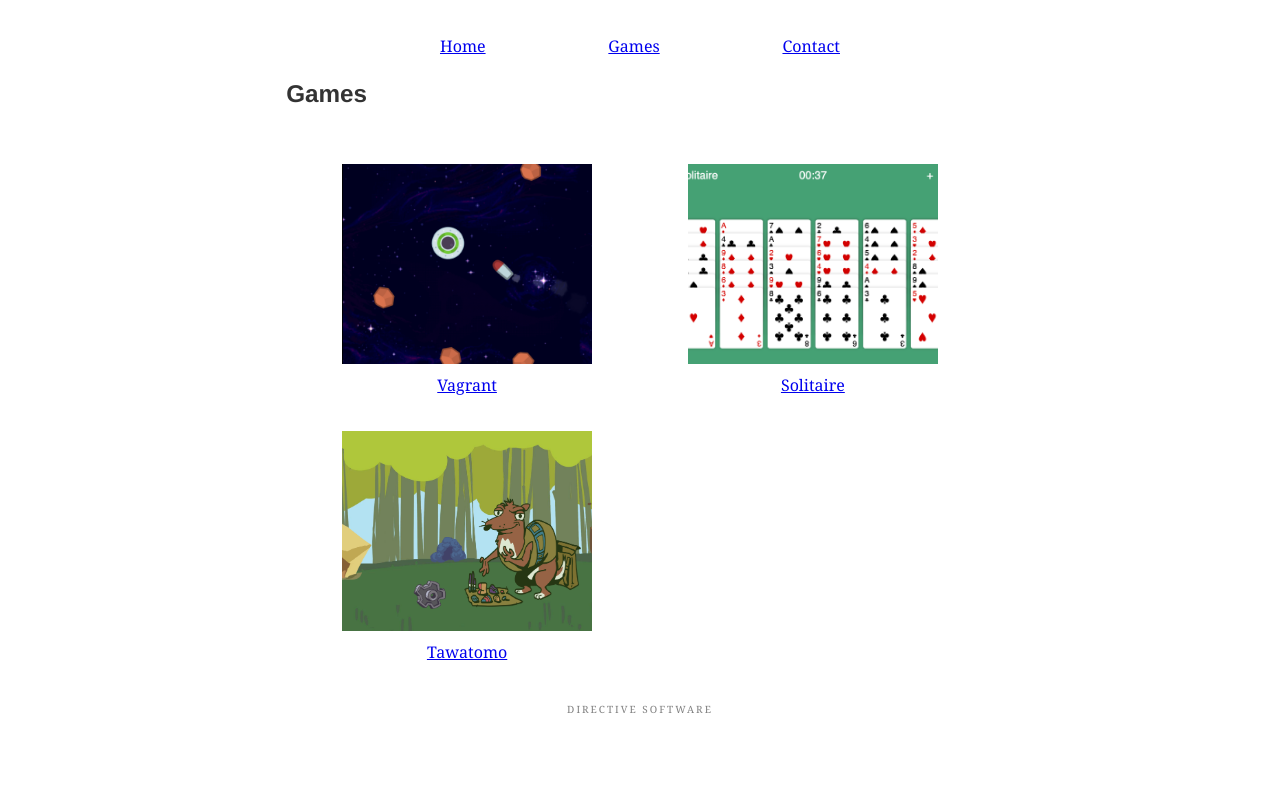
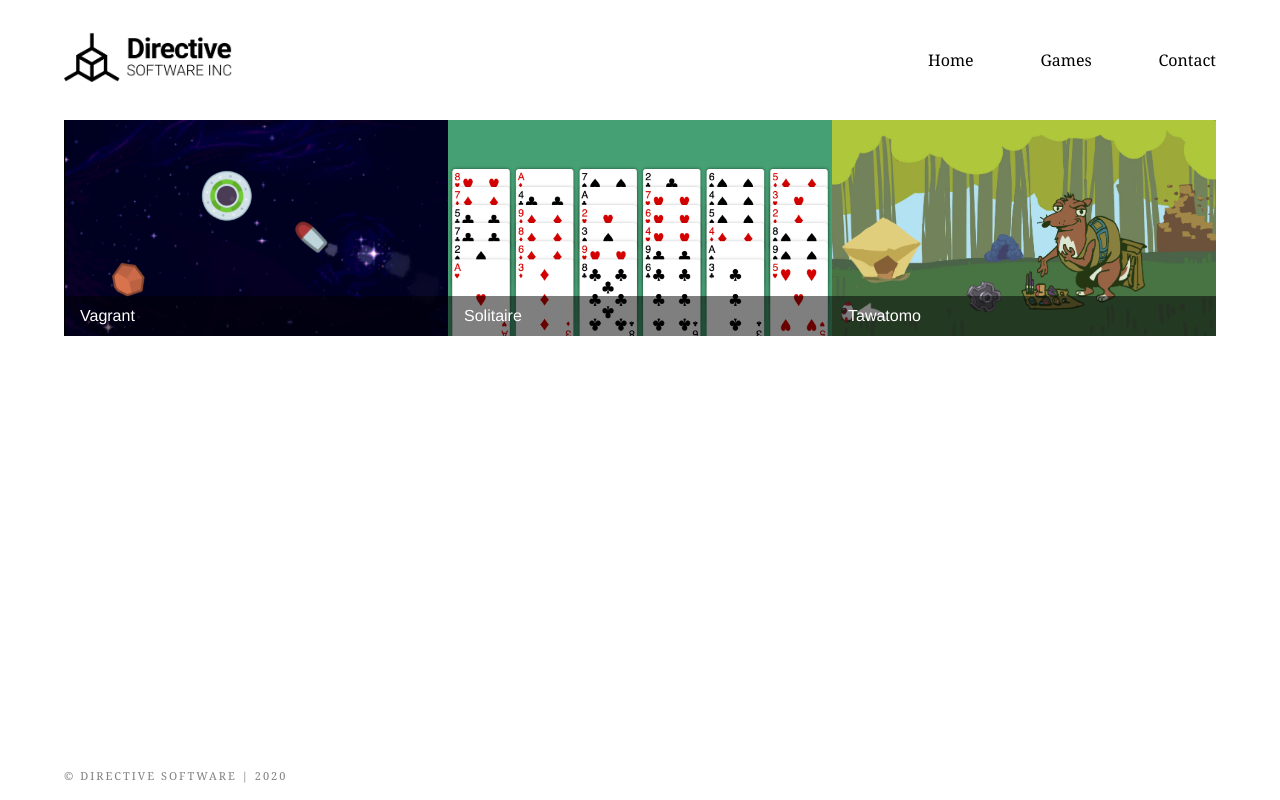
Before and after one commit to dwhiffing/directive-software-web, a Gatsby site: page /games in a window 1280 px wide. Built offline with nearby package versions, Linux system fonts and the light colour scheme; Gatsby itself is replaced by a stand-in of ours; some packages are replaced by stand-ins of ours.

Commit message:
Improves layout

```diff
--- a/src/components/Layout.js
+++ b/src/components/Layout.js
@@ -1,76 +1,82 @@
 import React from 'react'
 import get from 'lodash/get'
-import { rhythm } from '../utils/typography'
 import { Helmet } from 'react-helmet'
-import { Link } from 'gatsby'
+import { Box, Container, Link, MuiThemeProvider } from '@material-ui/core'
+import { theme } from './theme'
+import logo from '../assets/type-logo.png'
 
 class Layout extends React.Component {
   render() {
     const { children, title, site } = this.props
-    const importedStyle = this.props.style
-    const defaultStyle = {
-      marginLeft: 'auto',
-      marginRight: 'auto',
-      maxWidth: rhythm(32),
-      padding: `${rhythm(1.5)} ${rhythm(3 / 4)}`,
-    }
-
-    const finalStyle = {
-      ...defaultStyle,
-      ...importedStyle,
-    }
-
     const siteDescription = get(site, 'siteMetadata.description')
     const siteTitle = get(site, 'siteMetadata.title')
 
     return (
-      <div style={finalStyle}>
-        <Helmet
-          htmlAttributes={{ lang: 'en' }}
-          meta={[{ name: 'description', content: siteDescription }]}
-          title={`${siteTitle}${title ? ` | ${title}` : ''}`}
-        />
-        <div
+      <MuiThemeProvider theme={theme}>
+        <Container
           style={{
-            width: '100%',
             display: 'flex',
-            flexDirection: 'row',
-            justifyContent: 'center',
+            flexDirection: 'column',
+            minHeight: '100vh',
+            maxWidth: 1200,
+            ...this.props.style,
           }}
         >
-          <div
-            style={{
-              width: rhythm(24),
-              maxWidth: 400,
-              display: 'flex',
-              flexDirection: 'row',
-              justifyContent: 'space-between',
-            }}
+          <Helmet
+            htmlAttributes={{ lang: 'en' }}
+            meta={[{ name: 'description', content: siteDescription }]}
+            title={`${siteTitle}${title ? ` | ${title}` : ''}`}
+          />
+          <Box
+            display="flex"
+            justifyContent="space-between"
+            flexDirection="column"
+            flex={1}
           >
-            <Link to={'/'}>Home</Link>
-            {/* <Link to={'/apps'}>Apps</Link> */}
-            <Link to={'/games'}>Games</Link>
-            <Link to={'/contact'}>Contact</Link>
-            {/* <Link to={'/blog'}>Blog</Link> */}
-          </div>
-        </div>
-        <br />
-        {children}
-        <div
-          style={{
-            display: 'flex',
-            flexDirection: 'row',
-            justifyContent: 'center',
-            fontSize: 10,
-            textTransform: 'uppercase',
-            letterSpacing: 2,
-            color: 'gray',
-            paddingTop: 15,
-          }}
-        >
-          Directive Software
-        </div>
-      </div>
+            <Box>
+              <Box
+                width="100%"
+                py={4}
+                display="flex"
+                alignItems="center"
+                justifyContent="space-between"
+                mx="auto"
+              >
+                <Box flex={3}>
+                  <img height={50} src={logo} style={{ marginBottom: 0 }} />
+                </Box>
+
+                <Box
+                  flex={1}
+                  minWidth={180}
+                  display="flex"
+                  justifyContent="space-between"
+                >
+                  <Link href={'/'}>Home</Link>
+                  {/* <Link href={'/apps'}>Apps</Link> */}
+                  <Link href={'/games'}>Games</Link>
+                  <Link href={'/contact'}>Contact</Link>
+                  {/* <Link href={'/blog'}>Blog</Link> */}
+                </Box>
+              </Box>
+
+              {children}
+            </Box>
+            <Box
+              display="flex"
+              py={2}
+              style={{
+                textTransform: 'uppercase',
+                letterSpacing: 2,
+                fontSize: 11,
+                color: 'gray',
+              }}
+            >
+              © DIRECTIVE SOFTWARE | 2020
+            </Box>
+          </Box>
+        </Container>
+      </MuiThemeProvider>
     )
   }
 }
--- a/src/components/ProjectList.js
+++ b/src/components/ProjectList.js
@@ -1,43 +1,87 @@
 import React from 'react'
-import { Link } from 'gatsby'
-import { Grid, Row, Col } from 'react-flexbox-grid'
+import { Box, ButtonBase, Typography } from '@material-ui/core'
 
-export function ProjectList({ data }) {
+export function ProjectList({ items, numPerRow, onClick }) {
+  const numExtra = numPerRow - (items.length % numPerRow)
+  const extra = new Array(numExtra === numPerRow ? 0 : numExtra).fill('')
+
   return (
-    <div>
-      <h2>Games</h2>
-      <br />
-      <div style={{ textAlign: 'center' }}>
-        <Grid fluid>
-          <Row>
-            {data.map(p => (
-              <Col xs={12} sm={12} md={6} lg={6} key={p.title}>
-                <Link to={'/games/view'} state={p} key={p.title}>
-                  <div
-                    style={{
-                      display: 'flex',
-                      flexDirection: 'column',
-                      alignItems: 'center',
-                    }}
-                  >
-                    <div
-                      style={{
-                        width: 250,
-                        height: 200,
-                        margin: 10,
-                        background: `url(${p.image})`,
-                        backgroundSize: 'cover',
-                        backgroundPosition: 'center center',
-                      }}
-                    />
-                    <p>{p.title}</p>
-                  </div>
-                </Link>
-              </Col>
-            ))}
-          </Row>
-        </Grid>
-      </div>
-    </div>
+    <Box
+      display="flex"
+      flexWrap={{ xs: 'no-wrap', md: 'wrap' }}
+      flex={1}
+      flexDirection={{ xs: 'column', md: 'row' }}
+    >
+      {[...items, ...extra].map((project, index) => (
+        <ProjectListItem
+          key={index}
+          numPerRow={numPerRow}
+          image={project.image}
+          label={project.title}
+          onClick={() => onClick(project)}
+          // description="description"
+        />
+      ))}
+    </Box>
   )
 }
+
+export function ProjectListItem({
+  image,
+  label,
+  description,
+  onClick,
+  ratio = '56.25%',
+  numPerRow = 3,
+  style = {},
+}) {
+  if (!label && !image) {
+    return (
+      <Box
+        flex={`${90 / numPerRow}%`}
+        mr={{ xs: 0, md: 2 }}
+        mb={{ xs: 2, md: 2 }}
+      />
+    )
+  }
+  return (
+    <Box
+      clone
+      flex={{ xs: 1, md: `${90 / numPerRow}%` }}
+      position="relative"
+      bgcolor="gray"
+      mr={{ xs: 0, md: 2 }}
+      mb={{ xs: 2, md: 2 }}
+      style={{
+        backgroundPosition: 'center',
+        backgroundSize: 'cover',
+        backgroundImage: image ? `url(${image})` : '',
+        ...style,
+      }}
+    >
+      <ButtonBase onClick={onClick}>
+        <Box height={0} paddingBottom={ratio}>
+          {label && (
+            <Box
+              position="absolute"
+              bottom={0}
+              right={0}
+              left={0}
+              px={2}
+              py={1}
+              textAlign="left"
+              bgcolor="rgba(0,0,0,0.5)"
+            >
+              <Typography style={{ color: 'white' }}>{label}</Typography>
+              {description && (
+                <Typography style={{ color: 'white' }}>
+                  {description}
+                </Typography>
+              )}
+            </Box>
+          )}
+        </Box>
+      </ButtonBase>
+    </Box>
+  )
+}
--- /dev/null
+++ b/src/components/theme.js
@@ -0,0 +1,16 @@
+import { createMuiTheme } from '@material-ui/core/styles'
+
+export const theme = createMuiTheme({
+  typography: {
+    useNextVariants: true,
+    fontFamily: 'Helvetica, Roboto, Arial',
+    fontWeightLight: 200,
+    fontWeightRegular: 300,
+    fontWeightMedium: 400,
+    fontWeightBold: 600,
+  },
+  palette: {
+    primary: { main: '#000', contrastText: '#fff' },
+    secondary: { main: '#fff', contrastText: '#000' },
+  },
+})
--- a/src/pages/games/index.js
+++ b/src/pages/games/index.js
@@ -1,5 +1,5 @@
 import React from 'react'
-import { graphql } from 'gatsby'
+import { graphql, navigate } from 'gatsby'
 import Layout from '../../components/Layout'
 import data from '../../data/games'
 import { ProjectList } from '../../components/ProjectList'
@@ -8,7 +8,11 @@ class GamesIndex extends React.Component {
   render() {
     return (
       <Layout title="Games" site={this.props.data.site}>
-        <ProjectList label="Games" data={data} />
+        <ProjectList
+          items={data}
+          numPerRow={3}
+          onClick={(project) => navigate('/games/view', { state: project })}
+        />
       </Layout>
     )
   }
```
Also changed, not shown: src/components/ProjectView.js (+25 -17 lines), src/pages/index.js (+30 -5 lines), src/assets/hero.jpeg (added).
